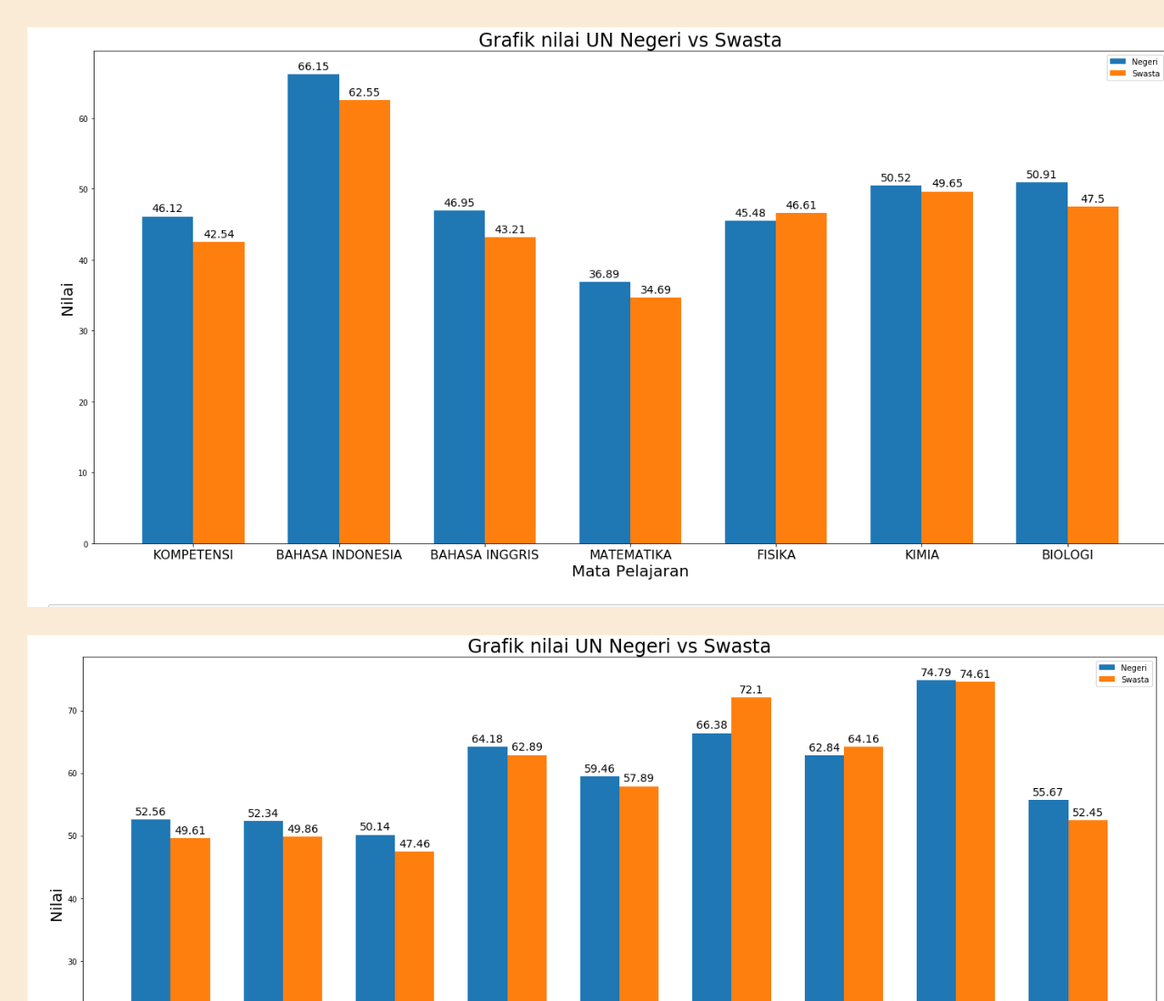
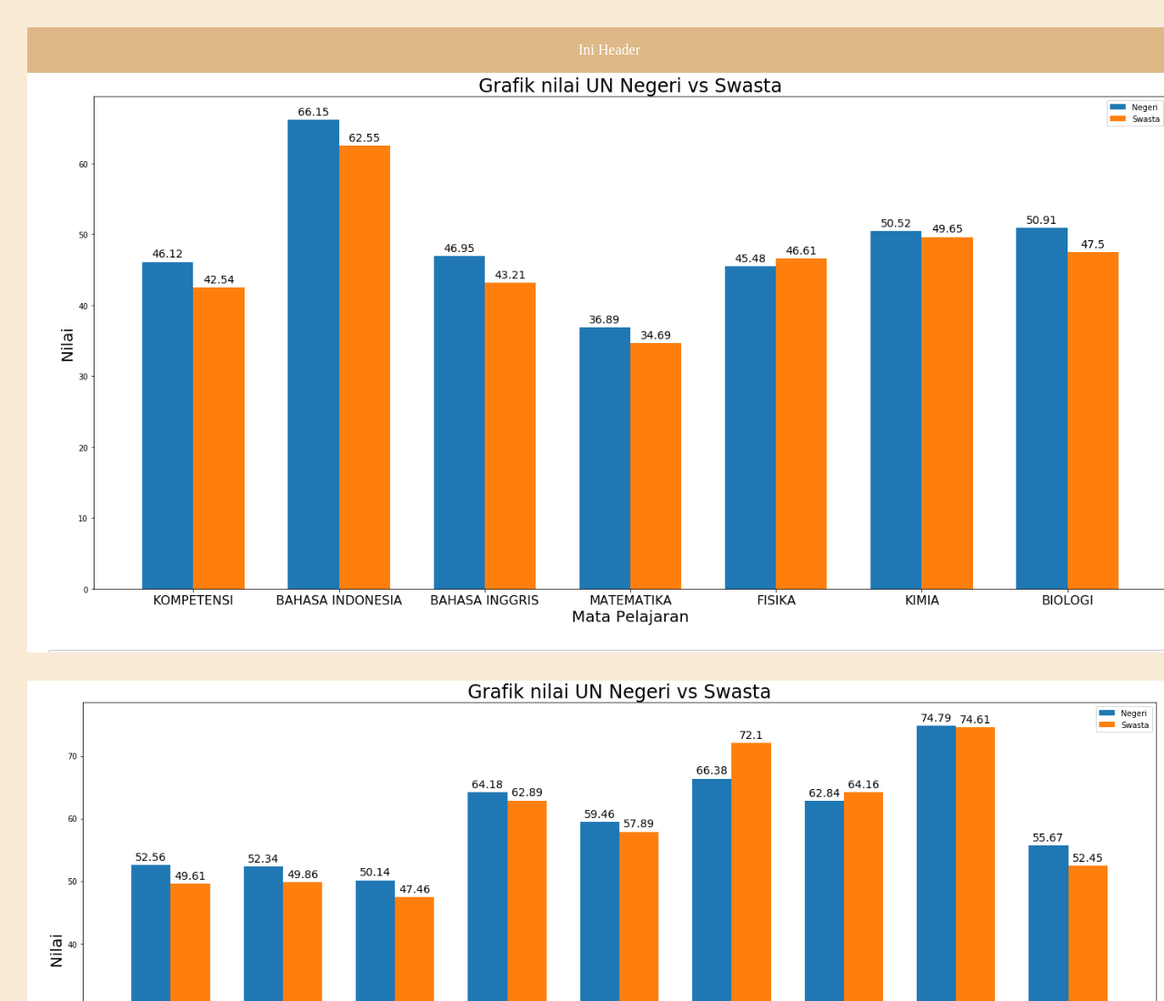
Before and after one commit to faizinahsan/my-repo-from-remote, a plain HTML site: page index.html in a window 1280 px wide. Shown: the top 1100 px of the page at 91% size. Drawn offline with Linux system fonts and the light colour scheme.

Commit message:
added style for id header

```diff
--- a/index.html
+++ b/index.html
@@ -6,6 +6,7 @@
 </head>
 
 <body>
+    <div id="header">Ini Header</div>
     <img src="images/profileimage.png" alt="profile image" />
     <h2>Faizin Ahsan</h2>
 </body>
--- a/style.css
+++ b/style.css
@@ -19,3 +19,12 @@ body {
  #profile-name{
     text-align: center;
  }
+
+ #header {
+    width: 100%;
+    height: 50px;
+    line-height: 50px;
+    background-color: burlywood;
+    text-align: center;
+    color: white;
+ }
```
